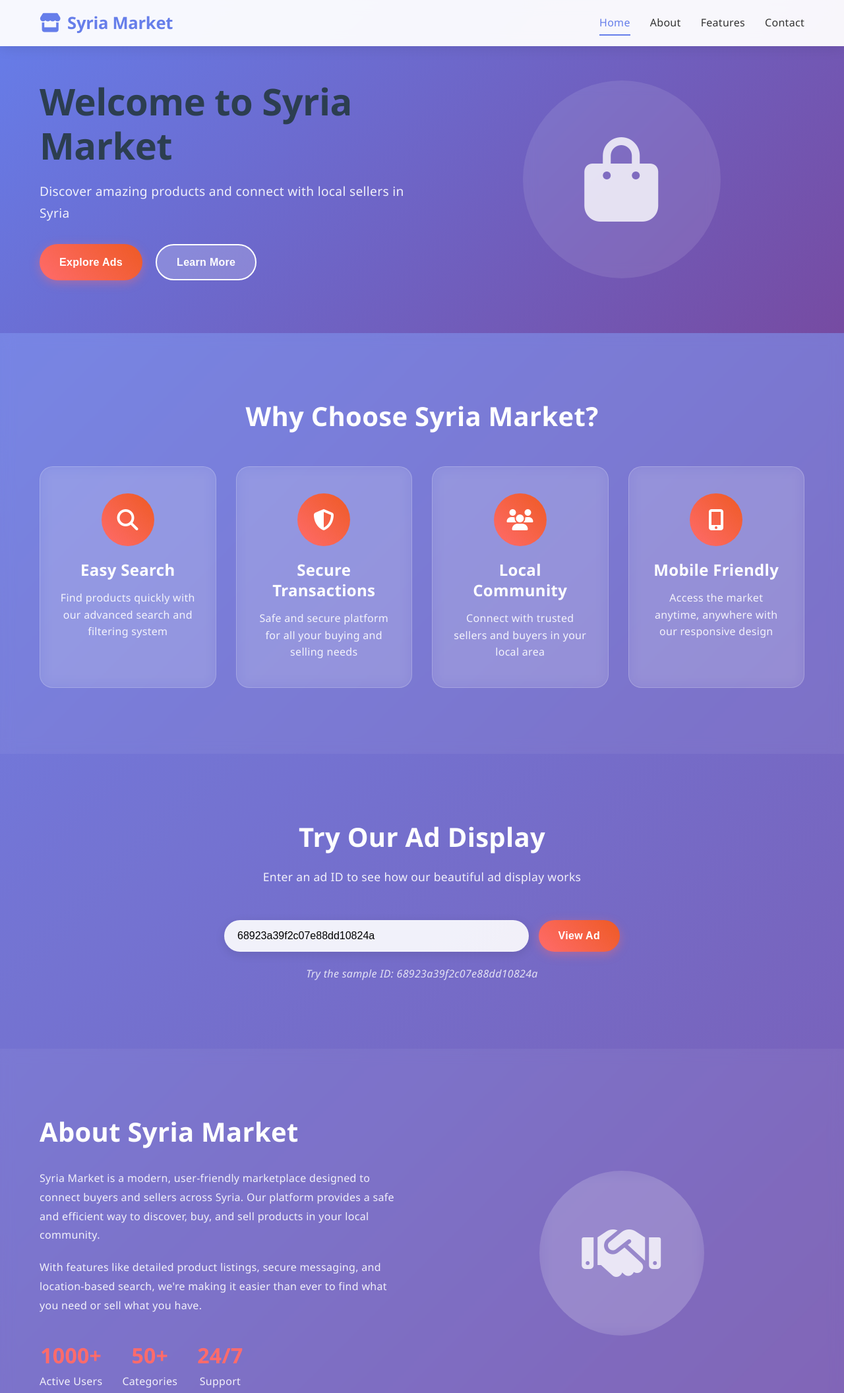
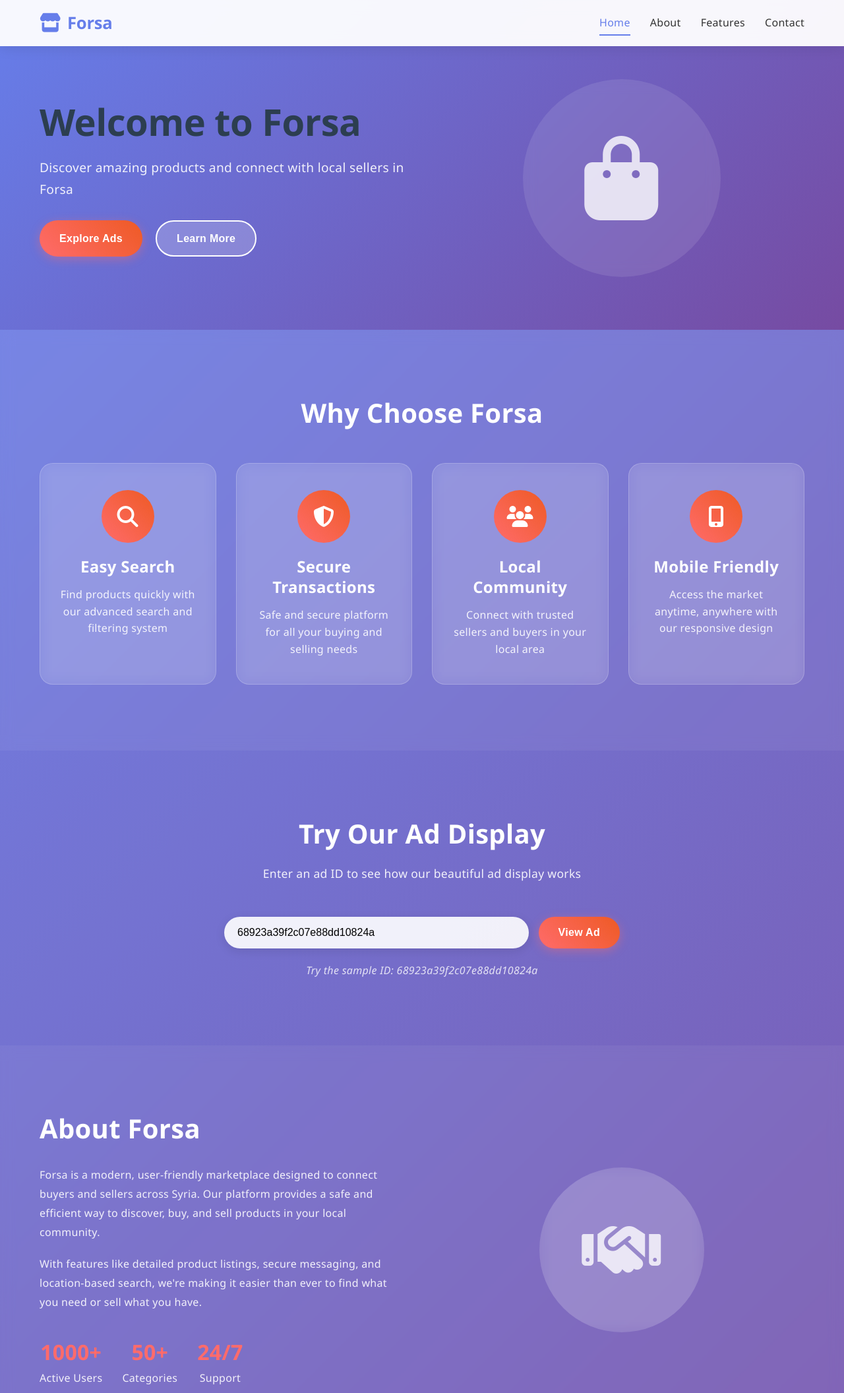
Before and after one commit to hashembadawi/forsaWeb, a website: page public/index.html in a window 1280 px wide. Shown: the top 2112 px of the page at 66% size. Drawn offline with Linux system fonts and the light colour scheme.

Commit message:
Update branding from "Syria Market" to "Forsa" across HTML files for consistent identity

```diff
--- a/public/index.html
+++ b/public/index.html
@@ -3,7 +3,7 @@
 <head>
     <meta charset="UTF-8">
     <meta name="viewport" content="width=device-width, initial-scale=1.0">
-    <title>Syria Market - Welcome</title>
+    <title>Forsa - Welcome</title>
     <link rel="stylesheet" href="styles.css">
     <link href="https://fonts.googleapis.com/css2?family=Poppins:wght@300;400;500;600;700&display=swap" rel="stylesheet">
     <link rel="stylesheet" href="https://cdnjs.cloudflare.com/ajax/libs/font-awesome/6.4.0/css/all.min.css">
@@ -14,7 +14,7 @@
         <div class="nav-container">
             <div class="nav-logo">
                 <i class="fas fa-store"></i>
-                <span>Syria Market</span>
+                <span>Forsa</span>
             </div>
             <div class="nav-menu">
                 <a href="/" class="nav-link active">Home</a>
@@ -34,8 +34,8 @@
     <section class="hero">
         <div class="hero-container">
             <div class="hero-content">
-                <h1 class="hero-title">Welcome to Syria Market</h1>
-                <p class="hero-subtitle">Discover amazing products and connect with local sellers in Syria</p>
+                <h1 class="hero-title">Welcome to Forsa</h1>
+                <p class="hero-subtitle">Discover amazing products and connect with local sellers in Forsa</p>
                 <div class="hero-buttons">
                     <a href="#demo" class="btn btn-primary">Explore Ads</a>
                     <a href="#about" class="btn btn-secondary">Learn More</a>
@@ -52,7 +52,7 @@
     <!-- Features Section -->
     <section id="features" class="features">
         <div class="container">
-            <h2 class="section-title">Why Choose Syria Market?</h2>
+            <h2 class="section-title">Why Choose Forsa</h2>
             <div class="features-grid">
                 <div class="feature-card">
                     <div class="feature-icon">
@@ -106,8 +106,8 @@
         <div class="container">
             <div class="about-content">
                 <div class="about-text">
-                    <h2>About Syria Market</h2>
-                    <p>Syria Market is a modern, user-friendly marketplace designed to connect buyers and sellers across Syria. Our platform provides a safe and efficient way to discover, buy, and sell products in your local community.</p>
+                    <h2>About Forsa</h2>
+                    <p>Forsa is a modern, user-friendly marketplace designed to connect buyers and sellers across Syria. Our platform provides a safe and efficient way to discover, buy, and sell products in your local community.</p>
                     <p>With features like detailed product listings, secure messaging, and location-based search, we're making it easier than ever to find what you need or sell what you have.</p>
                     <div class="about-stats">
                         <div class="stat">
@@ -141,7 +141,7 @@
                 <div class="contact-info">
                     <div class="contact-item">
                         <i class="fas fa-envelope"></i>
-                        <span>contact@syriamarket.com</span>
+                        <span>contact@Forsa.com</span>
                     </div>
                     <div class="contact-item">
                         <i class="fas fa-phone"></i>
@@ -149,7 +149,7 @@
                     </div>
                     <div class="contact-item">
                         <i class="fas fa-map-marker-alt"></i>
-                        <span>Damascus, Syria</span>
+                        <span>Idleb, Syria</span>
                     </div>
                 </div>
             </div>
@@ -162,9 +162,9 @@
             <div class="footer-content">
                 <div class="footer-logo">
                     <i class="fas fa-store"></i>
-                    <span>Syria Market</span>
+                    <span>Forsa</span>
                 </div>
-                <p>&copy; 2025 Syria Market. All rights reserved.</p>
+                <p>&copy; 2025 Forsa. All rights reserved.</p>
             </div>
         </div>
     </footer>
```
Also changed, not shown: public/ad.html (+4 -4 lines).
